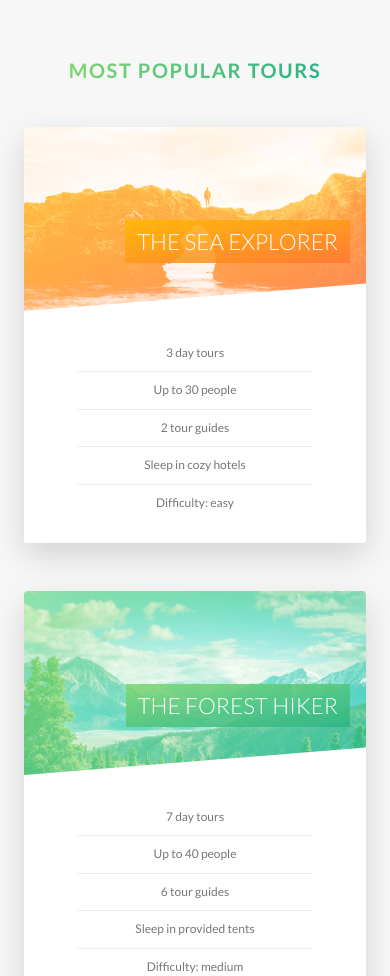
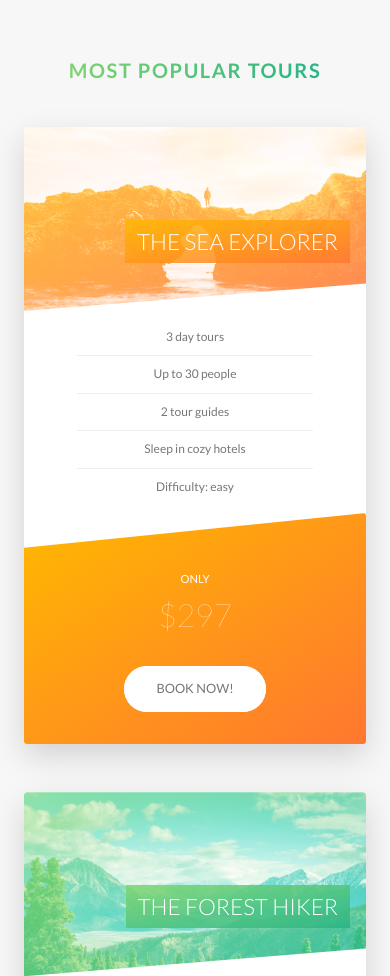
Before and after one commit to ramonsales/natours, a website: page index.html in a window 390 px wide. Shown: the part 2485-3461 px from the top of the page. Drawn offline with Linux system fonts and the light colour scheme.

Commit message:
Make section-tours responsive

```diff
--- a/sass/components/_card.scss
+++ b/sass/components/_card.scss
@@ -139,6 +139,7 @@
     }
 
     &__price-box {
+        text-align: center;
         color: $color-white;
         margin-bottom: 8rem;
     }
@@ -152,4 +153,48 @@
         font-size: 6rem;
         font-weight: 100;
     }
+
+    @include respond(tab-port) {
+        height: auto;
+        border-radius: 3px;
+        background-color: $color-white;
+        box-shadow: 0 1.5rem 4rem rgba($color-black, .15);
+
+        &__side {
+            height: auto;
+            position: relative;
+            box-shadow: none;
+
+            &--back {
+                transform: rotateY(0);
+                clip-path: polygon(0 15%, 100% 0, 100% 100%, 0 100%);
+            }
+        }
+
+        &:hover &__side--front {
+            transform: rotateY(0);
+        }
+
+        &__details {
+            padding: 1rem 3rem;
+        }
+
+        // BACK SIDE STYLING
+        &__cta {
+            position: relative;
+            top: 0;
+            left: 0;
+            transform: translate(0);
+            width: 100%;
+            padding: 7rem 4rem 4rem 4rem;
+        }
+
+        &__price-box {
+            margin-bottom: 3rem;
+        }
+
+        &__price-value {
+            font-size: 4rem;
+        }
+    }
 }
```
Also changed, not shown: css/style.css.
